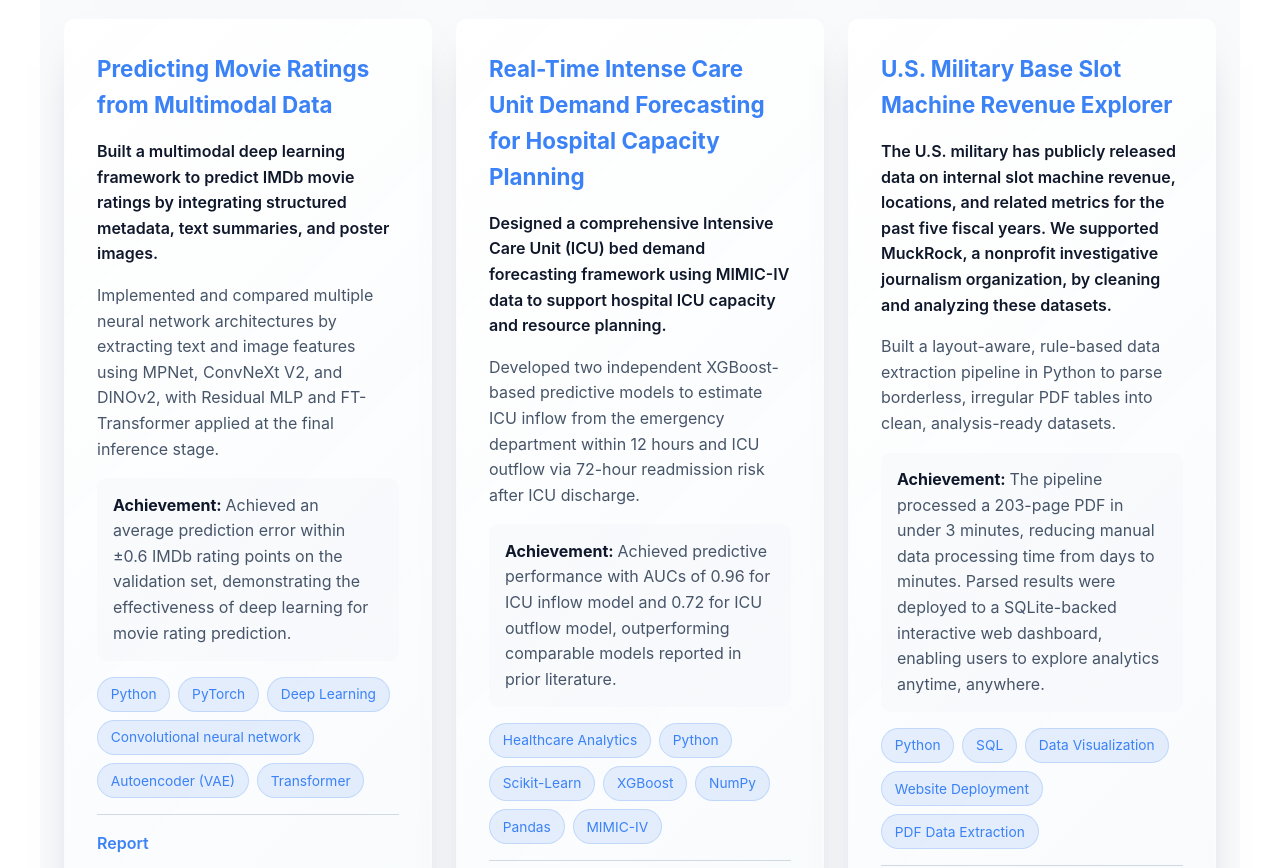
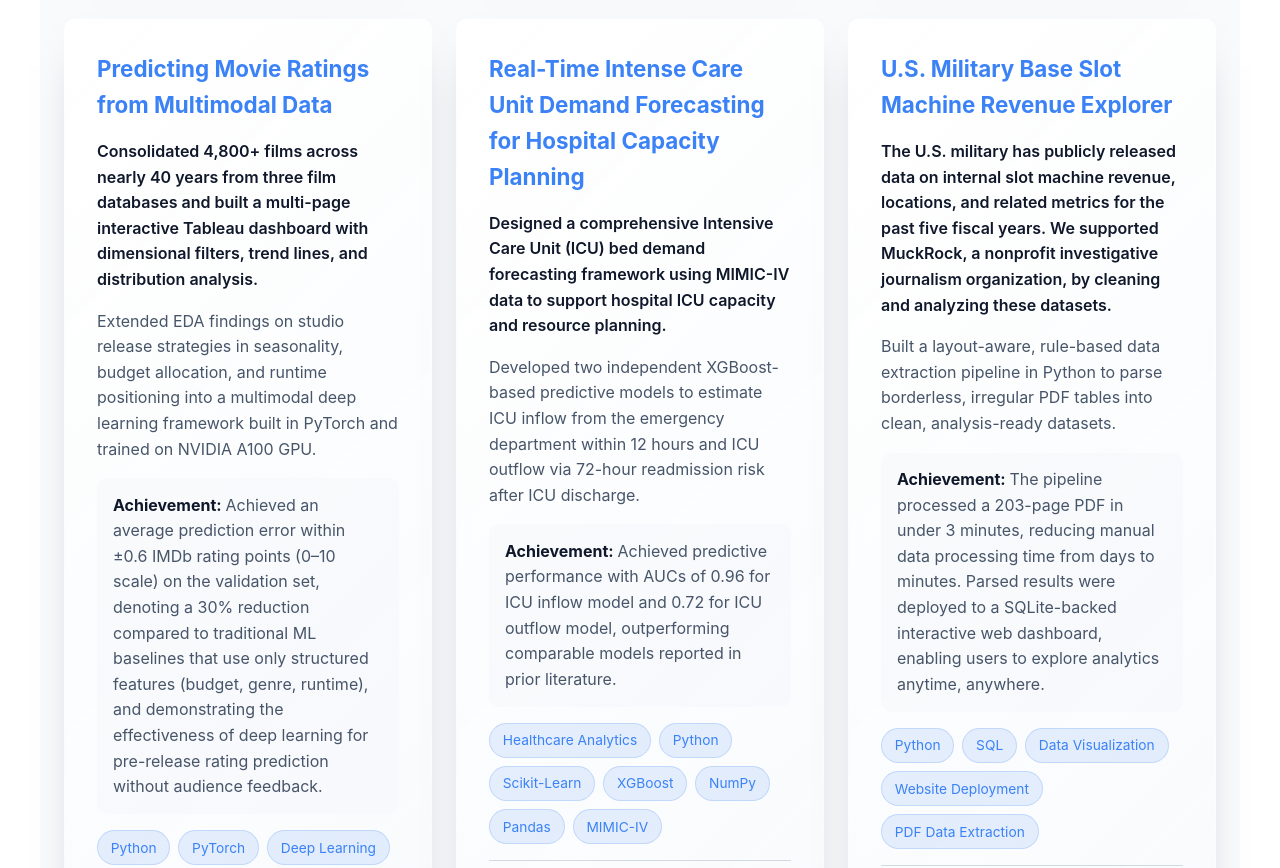
Before and after one commit to jhuangbp/portfolio_website, a React (Vite) app: page / in a window 1280 px wide. Shown: the part 2220-3088 px from the top of the page. Built offline with nearby package versions, Linux system fonts and the light colour scheme; no server answers.

Commit message:
Update Projects.jsx

```diff
--- a/src/components/Projects.jsx
+++ b/src/components/Projects.jsx
@@ -7,11 +7,11 @@ const Projects = () => {
       id: 1,
       name: 'Predicting Movie Ratings from Multimodal Data',
       description:
-        'Built a multimodal deep learning framework to predict IMDb movie ratings by integrating structured metadata, text summaries, and poster images.',
+        'Consolidated 4,800+ films across nearly 40 years from three film databases and built a multi-page interactive Tableau dashboard with dimensional filters, trend lines, and distribution analysis.',
       role:
-        'Implemented and compared multiple neural network architectures by extracting text and image features using MPNet, ConvNeXt V2, and DINOv2, with Residual MLP and FT-Transformer applied at the final inference stage.',
+        'Extended EDA findings on studio release strategies in seasonality, budget allocation, and runtime positioning into a multimodal deep learning framework built in PyTorch and trained on NVIDIA A100 GPU.',
       impact:
-        'Achieved an average prediction error within ±0.6 IMDb rating points on the validation set, demonstrating the effectiveness of deep learning for movie rating prediction.',
+        'Achieved an average prediction error within ±0.6 IMDb rating points (0–10 scale) on the validation set, denoting a 30% reduction compared to traditional ML baselines that use only structured features (budget, genre, runtime), and demonstrating the effectiveness of deep learning for pre-release rating prediction without audience feedback.',
       tech: ['Python', 'PyTorch', 'Deep Learning', 'Convolutional neural network', 'Autoencoder (VAE)','Transformer'],
       links: {
         article:
```
